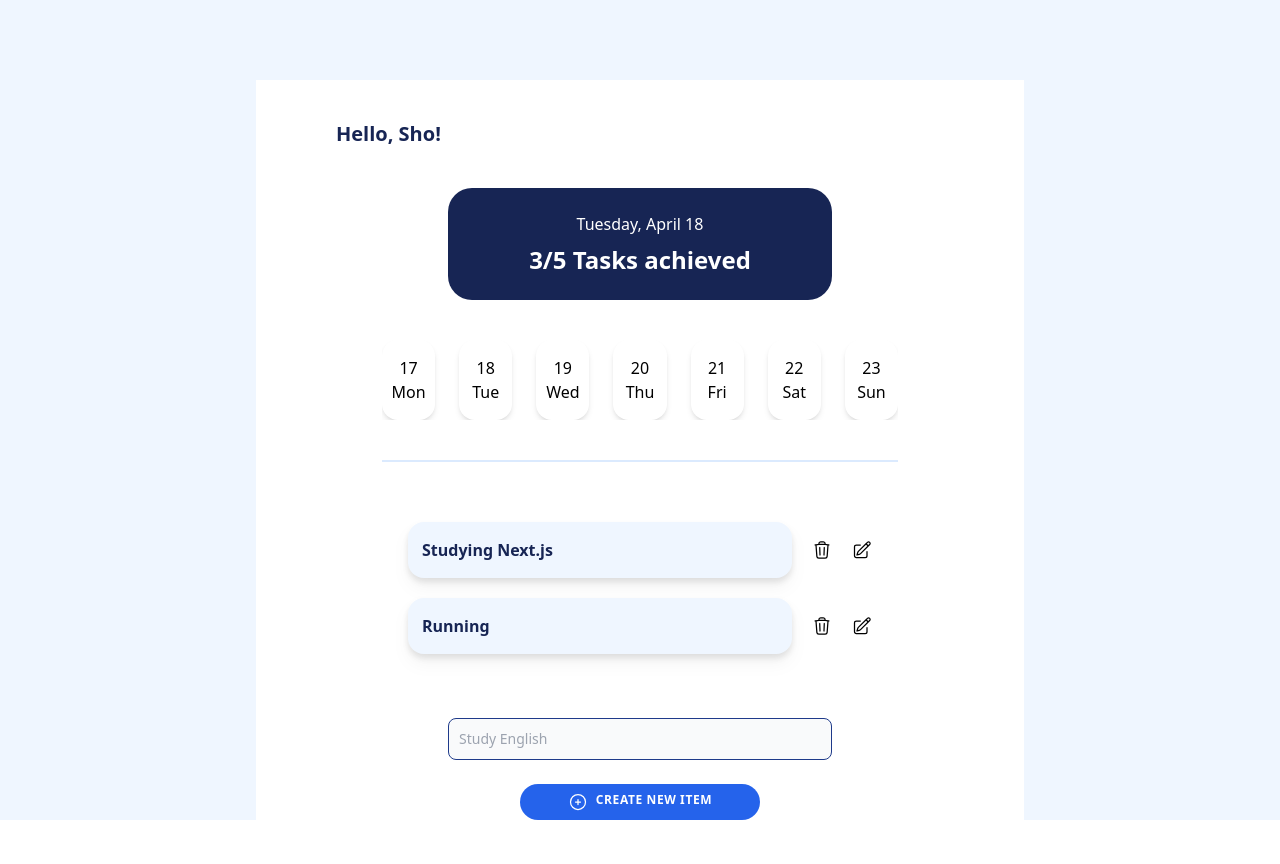
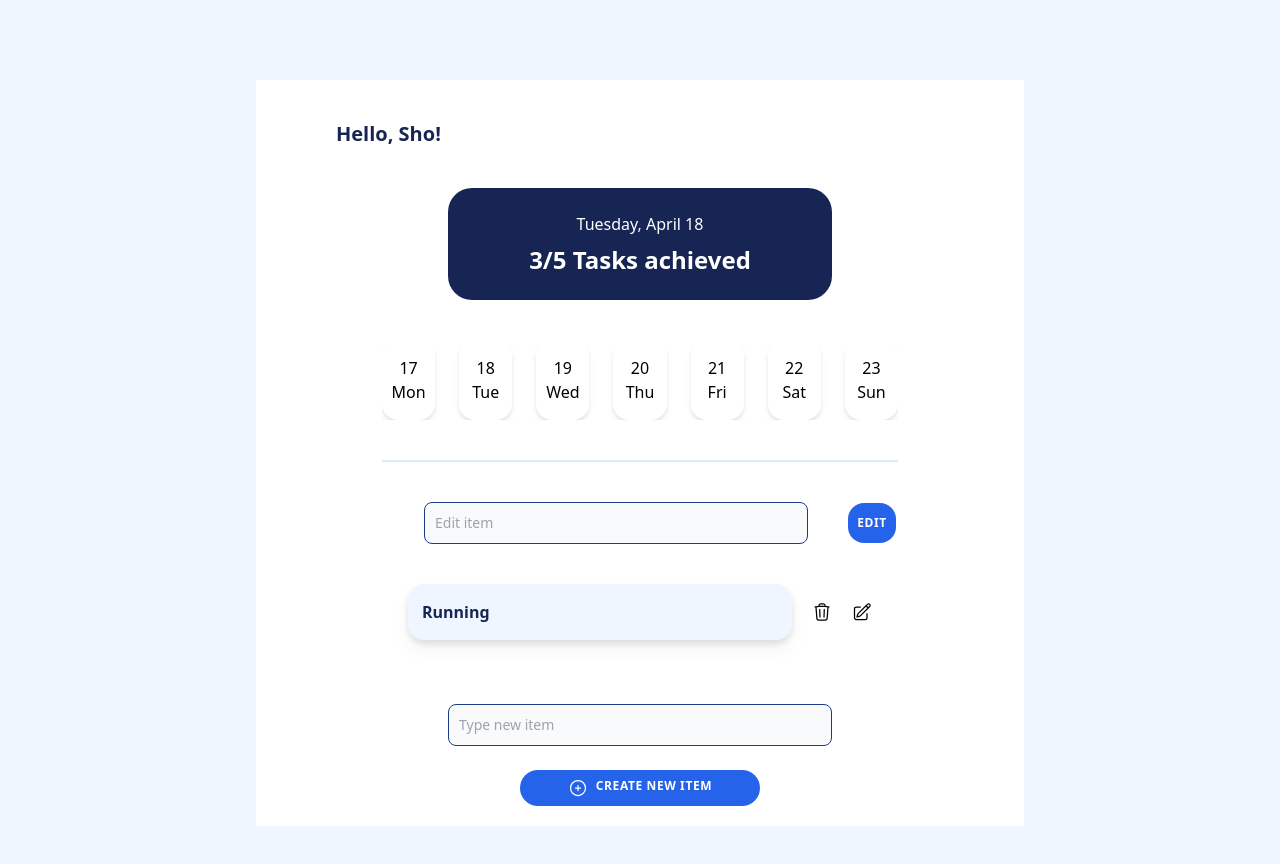
Before and after one commit to mikuweb/Feel_Your_Achievement, a Next.js app: page / in a window 1280 px wide. Both pictures are taken after a click on the icon 862 px from the left and 550 px from the top of the page. Shown: the top 864 px of the page. Before the commit the page ends 820 px from the top, so only its background shows below. Built offline with nearby package versions, Linux system fonts and the light colour scheme.

Commit message:
create component: inputEditForm

```diff
--- /dev/null
+++ b/components/inputEditForm.tsx
@@ -0,0 +1,44 @@
+import React, { FC, FormEvent, useState } from "react";
+import { ItemType } from "./itemList";
+
+interface InputEditFormProps {
+  item: ItemType;
+  setItem: (value: string) => void;
+  editItem: () => void;
+}
+
+const InputEditForm: FC<InputEditFormProps> = ({ item, setItem, editItem }) => {
+  const [value, setValue] = useState("");
+
+  const handleSubmitEdit: (e: React.FormEvent<HTMLFormElement>) => void = (
+    e
+  ) => {
+    e.preventDefault();
+
+    editItem();
+  };
+
+  return (
+    <div className="pb-5">
+      <form
+        className="flex items-center justify-center"
+        onSubmit={handleSubmitEdit}
+      >
+        <input
+          id="add-item"
+          value={value}
+          placeholder="Edit item"
+          required
+          onChange={(e) => setValue(e.target.value)}
+          className="bg-gray-50 border border-blue-900 text-blue-950 text-sm rounded-lg focus:ring-blue-500 focus:border-blue-500 w-96 mx-10 p-2.5"
+        />
+
+        <button className="h-10 w-12 bg-blue-600 text-white rounded-2xl uppercase text-xs font-bold curser-pointer tracking-wider">
+          <p>Edit</p>
+        </button>
+      </form>
+    </div>
+  );
+};
+
+export default InputEditForm;
--- a/components/inputForm.tsx
+++ b/components/inputForm.tsx
@@ -8,12 +8,12 @@ interface InputFormProps {
 
 const InputForm: FC<InputFormProps> = ({ handleAddItem, item, setItem }) => {
   return (
-    <div className="">
+    <div className="pb-5">
       <form onSubmit={handleAddItem}>
         <input
           id="add-item"
           value={item}
-          placeholder="Study English"
+          placeholder="Type new item"
           required
           onChange={(e) => setItem(e.target.value)}
           className="bg-gray-50 border border-blue-900 text-blue-950 text-sm rounded-lg focus:ring-blue-500 focus:border-blue-500 block w-96 mx-auto p-2.5 my-1 mb-3 lg:mb-6"
--- a/components/item.tsx
+++ b/components/item.tsx
@@ -1,20 +1,44 @@
 import React, { FC } from "react";
+import InputEditForm from "./inputEditForm";
+import type { ItemType } from "./itemList";
+import { FormEvent } from "react";
 
 interface ItemProps {
-  id: number;
-  value: string;
-  handleComplete: () => void;
+  item: ItemType;
+  setItem: (value: string) => void;
+  // handleAddItem: (e: FormEvent<HTMLFormElement>) => void;
+  handleComplete: (id: number) => void;
   handleDelete: (id: number) => void;
+  handleEdit: (id: number) => void;
 }
 
-const Item: FC<ItemProps> = ({ id, value, handleComplete, handleDelete }) => {
+const Item: FC<ItemProps> = ({
+  item,
+  setItem,
+  handleComplete,
+  handleDelete,
+  handleEdit,
+}) => {
+  console.log(item.isCompleted);
+
+  const editItem = () => {};
+
   return (
-    <li key={id} className="flex justify-center gap-5 items-center my-5">
+    <>
+      {item.isEditing ? (
+        <InputEditForm item={item} setItem={setItem} editItem={editItem} />
+      ) : (
+        <li
+          key={item.id}
+          className="flex justify-center gap-5 items-center my-5"
+        >
           <div
-        className="bg-blue-50 rounded-2xl drop-shadow-lg text-blue-950 p-3.5 w-72 lg:w-96 h-14 flex items-center cursor-pointer hover:scale-105"
-        onClick={handleComplete}
+            className={`${
+              item.isCompleted ? "bg-gray-100 line-through" : "bg-blue-50"
+            } rounded-2xl drop-shadow-lg text-blue-950 p-3.5 w-72 lg:w-96 h-14 flex items-center cursor-pointer hover:scale-105`}
+            onClick={() => handleComplete(item.id)}
           >
-        <p className="font-bold">{value}</p>
+            <p className="font-bold">{item.value}</p>
           </div>
           <svg
             xmlns="http://www.w3.org/2000/svg"
@@ -23,7 +47,7 @@ const Item: FC<ItemProps> = ({ id, value, handleComplete, handleDelete }) => {
             stroke-width="1.5"
             stroke="currentColor"
             className="w-5 h-5 cursor-pointer hover:scale-105"
-        onClick={() => handleDelete(id)}
+            onClick={() => handleDelete(item.id)}
           >
             <path
               stroke-linecap="round"
@@ -38,6 +62,7 @@ const Item: FC<ItemProps> = ({ id, value, handleComplete, handleDelete }) => {
             stroke-width="1.5"
             stroke="currentColor"
             className="w-5 h-5 cursor-pointer hover:scale-105"
+            onClick={() => handleEdit(item.id)}
           >
             <path
               stroke-linecap="round"
@@ -46,6 +71,8 @@ const Item: FC<ItemProps> = ({ id, value, handleComplete, handleDelete }) => {
             />
           </svg>
         </li>
+      )}
+    </>
   );
 };
 
--- a/components/itemList.tsx
+++ b/components/itemList.tsx
@@ -2,28 +2,29 @@ import React, { FC, FormEvent, useState } from "react";
 import InputForm from "./inputForm";
 import Item from "./item";
 
-interface Item {
+export interface ItemType {
   id: number;
   value: string;
   isCompleted: boolean;
+  isEditing: boolean;
 }
 const ItemList: FC = () => {
-  const [itemList, setItemList] = useState<Item[]>([
+  const [itemList, setItemList] = useState<ItemType[]>([
     {
       id: Math.random(),
       value: "Studying Next.js",
       isCompleted: false,
+      isEditing: false,
     },
     {
       id: Math.random(),
       value: "Running",
       isCompleted: false,
+      isEditing: false,
     },
   ]);
 
   const [item, setItem] = useState<string>("");
-
-  const [isCompleted, setIsCompleted] = useState<boolean>(false);
 
   const handleAddItem = (e: FormEvent<HTMLFormElement>): void => {
     e.preventDefault();
@@ -33,6 +34,7 @@ const ItemList: FC = () => {
         id: Math.random(),
         value: item,
         isCompleted: false,
+        isEditing: false,
       },
     ];
 
@@ -40,8 +42,18 @@ const ItemList: FC = () => {
     setItem("");
   };
 
-  const handleComplete = () => {
-    setIsCompleted((preValue) => !preValue);
+  const handleComplete = (id: number) => {
+    const newItemList = itemList.map((item) =>
+      id === item.id ? { ...item, isCompleted: !item.isCompleted } : item
+    );
+    setItemList(newItemList);
+  };
+
+  const handleEdit = (id: number) => {
+    const newItemList = itemList.map((item) =>
+      item.id === id ? { ...item, isEditing: !item.isEditing } : item
+    );
+    setItemList(newItemList);
   };
 
   const handleDelete = (id: number) => {
@@ -56,13 +68,14 @@ const ItemList: FC = () => {
     <>
       <div className="py-10">
         <ul>
-          {itemList.map((item) => (
+          {itemList.map((listItem) => (
             <Item
-              key={item.id}
-              id={item.id}
-              value={item.value}
+              key={listItem.id}
+              item={listItem}
+              setItem={setItem}
               handleComplete={handleComplete}
               handleDelete={handleDelete}
+              handleEdit={handleEdit}
             />
           ))}
         </ul>
--- a/pages/index.tsx
+++ b/pages/index.tsx
@@ -15,7 +15,7 @@ export default function Home() {
       </Head>
 
       <div className="bg-blue-50 lg:overflow-hidden">
-        <div className="bg-white px-10 lg:max-w-3xl lg:mx-auto lg:mt-20 lg:px-15">
+        <div className="bg-white px-10 lg:max-w-3xl lg:mx-auto lg:my-20 lg:px-15">
           <Greeting />
           <div className="bg-blue-950 text-center mx-auto rounded-3xl text-white p-10 w-72 lg:w-96 h-28 flex flex-col justify-center gap-2">
             <p className="text-sm lg:text-base">Tuesday, April 18</p>
```
Lines whose indentation alone changed are shown as unchanged.
